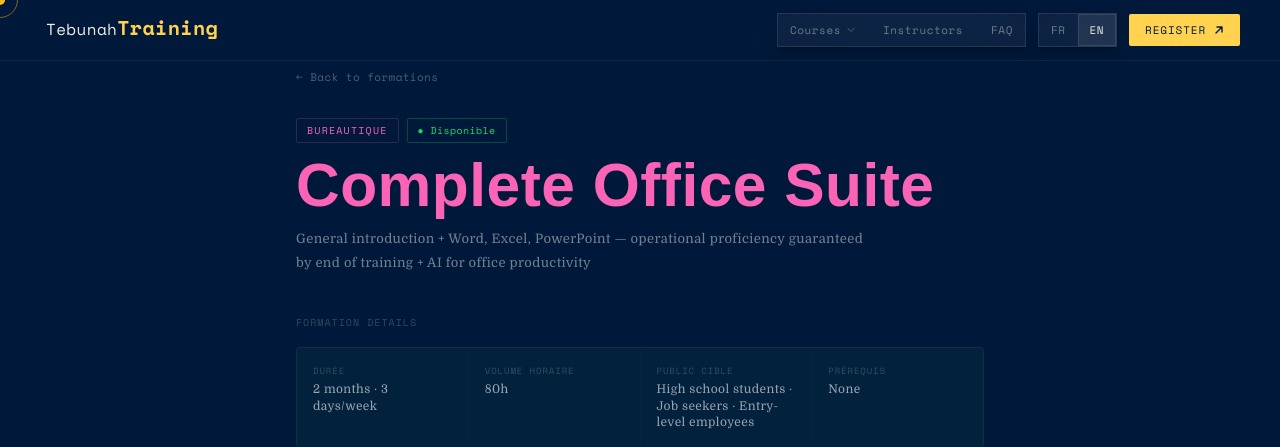
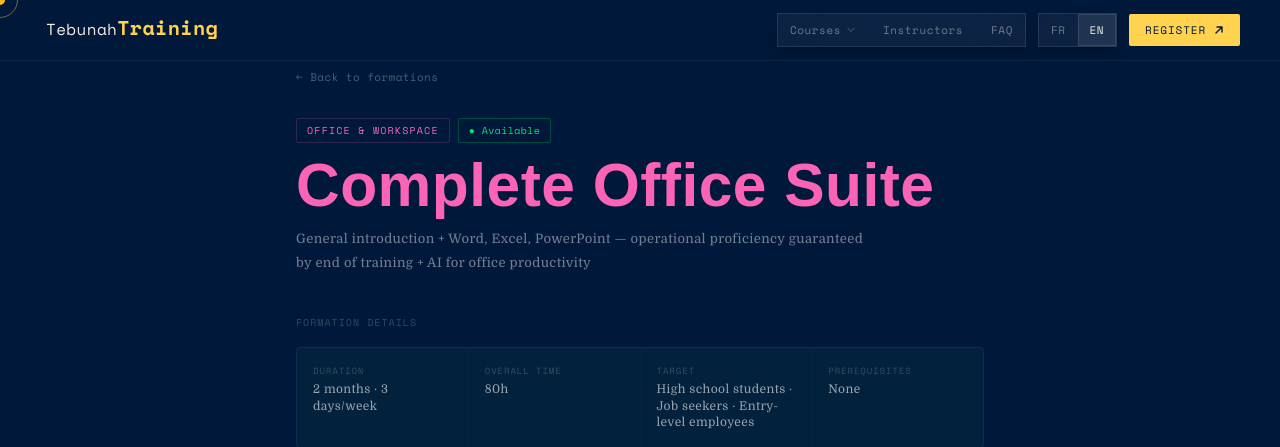
Before and after one commit to EssiJunior/Tebunah-Training, a Next.js app: page /en/formations/bur1 in a window 1280 px wide. Shown: the top 447 px of the page. Built offline with nearby package versions, Linux system fonts and the light colour scheme; a web font is replaced by a local one.

Commit message:
Translated top detail page texts

```diff
--- a/components/molecules/FormationDetail.tsx
+++ b/components/molecules/FormationDetail.tsx
@@ -7,31 +7,21 @@ import RegistrationForm from "./RegistrationForm";
 import FormationBenefits from "./FormationBenefits";
 import { useTranslations } from "next-intl";
 
-// ─── helpers ────────────────────────────────────────────────────────────────
-
-const CATEGORY_LABELS: Record<string, string> = {
-  bureautique: "Bureautique",
-  dev: "Web & Mobile",
-  ia: "Intelligence Artificielle",
-  data: "Data & SQL",
-};
-
-// ─── main page component ─────────────────────────────────────────────────────
-
 export default function FormationDetail({
   formation,
 }: {
   formation: Formation;
 }) {
   const t = useTranslations("Formation");
+  const tForms = useTranslations('Formations')
   const tData = useTranslations("formations");
   const catColor = CATEGORY_COLORS[formation.category];
 
   const META_ITEMS = [
-    { label: "Durée", value: tData(`${formation.id}.duration`) },
-    { label: "Volume horaire", value: tData(`${formation.id}.hoursTotal`) },
-    { label: "Public cible", value: tData(`${formation.id}.target`) },
-    { label: "Prérequis", value: tData(`${formation.id}.prereq`) },
+    { label: tForms("durationLabel"), value: tData(`${formation.id}.duration`) },
+    { label: tForms("timeSlot"), value: tData(`${formation.id}.hoursTotal`) },
+    { label: tForms("targetLabel"), value: tData(`${formation.id}.target`) },
+    { label: tForms("prerequisites"), value: tData(`${formation.id}.prereq`) },
   ];
 
   return (
@@ -67,16 +57,16 @@ export default function FormationDetail({
             className="font-mono text-[10px] tracking-[0.12em] uppercase px-2.5 py-1 rounded-px"
             style={{ color: catColor, border: `0.5px solid ${catColor}30` }}
           >
-            {CATEGORY_LABELS[formation.category] ?? formation.category}
+            {tForms(`categories.${formation.category}`)}
           </span>
 
           {formation.availableNow ? (
             <span className="font-mono text-[10px] px-2.5 py-1 rounded-px border border-green-500/30 text-green-400">
-              ● Disponible
+              ● {tForms('statusAvailable')}
             </span>
           ) : (
             <span className="font-mono text-[10px] px-2.5 py-1 rounded-px border border-white/10 text-white/30">
-              Bientôt disponible
+              {tForms('statusSoon')}
             </span>
           )}
         </div>
@@ -141,12 +131,12 @@ export default function FormationDetail({
           {(
             [
               {
-                mode: "Présentiel",
+                mode: tForms("onsite"),
                 label: formation.priceOnsiteLabel,
                 note: t("onsite"),
               },
               {
-                mode: "En ligne",
+                mode: tForms("online"),
                 label: formation.priceOnlineLabel,
                 note: t("online"),
               },
--- a/messages/en.json
+++ b/messages/en.json
@@ -30,6 +30,8 @@
         "statusSoon": "Soon",
         "featured": "Popular",
         "targetLabel": "Target",
+        "timeSlot": "Overall time",
+        "prerequisites": "Prerequisites",
         "durationLabel": "Duration",
         "onsite": "On site",
         "online": "Online",
--- a/messages/fr.json
+++ b/messages/fr.json
@@ -30,6 +30,8 @@
         "statusSoon": "Bientôt",
         "featured": "Populaire",
         "targetLabel": "Cible",
+        "timeSlot": "Volume horaire",
+        "prerequisites": "Prérequis",
         "durationLabel": "Durée",
         "onsite": "Présentiel",
         "online": "En ligne",
```
